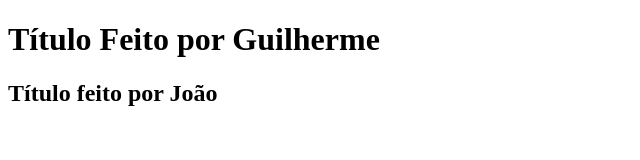
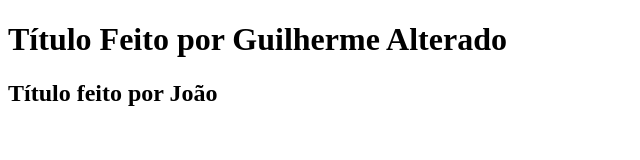
Before and after one commit to GuilhermeRocha0612/Aula-Git-Essencial, a plain HTML site: page index.html in a window 1280 px wide. Shown: the whole page, without its empty margins (0-640 px from the left). Drawn offline with Linux system fonts and the light colour scheme.

Commit message:
Título 1 alterado por Guilherme

```diff
--- a/index.html
+++ b/index.html
@@ -7,7 +7,8 @@
 </head>
 <body>
 
-    <h1>Título Feito por Guilherme </h1>
+    <h1>Título Feito por Guilherme Alterado</h1>
     <h2>Título feito por João</h2>
+
 </body>
 </html>
```
